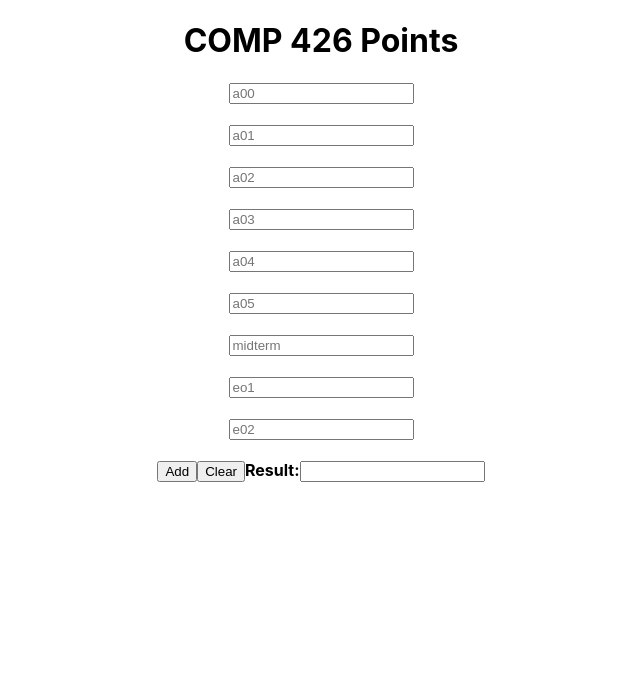
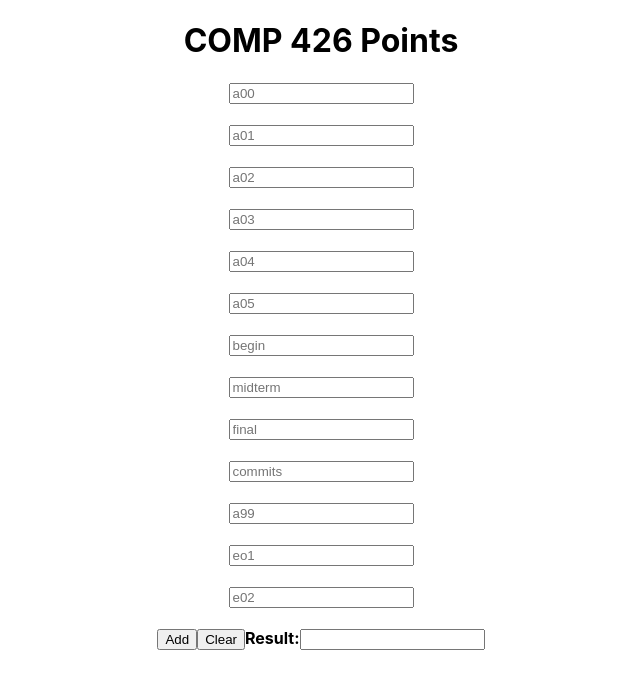
Before and after one commit to comp426-2022-spring/e02-arogyadhakal, a React (Create React App) app: page / in a window 1280 px wide. Shown: the top 688 px of the page, without its empty margins (319-959 px from the left). Built offline with nearby package versions, Linux system fonts and the light colour scheme.

Commit message:
lets see if this works

```diff
--- a/src/App.js
+++ b/src/App.js
@@ -44,13 +44,17 @@ function App() {
     let currentA03 = document.querySelector('#a03').value
     let currentA04 = document.querySelector('#a04').value
     let currentA05 = document.querySelector('#a05').value
+    let currentBegin = document.querySelector('#begin').value
     let currentMidterm = document.querySelector('#midterm').value
+    let currentFinal = document.querySelector('#final').value
+    let currentCommits = document.querySelector('#commits').value
+    let currentA99 = document.querySelector('#a99').value
     let currentE01 = document.querySelector('#e01').value
     let currentE02 = document.querySelector('#e02').value
     if(currentSum==='')
     return;
 // 2. This line is where you add the points all together. Add your other variable references here. Make sure that they match what is above and what is below in the HTML form
-    let sum = parseInt(currentA00) + parseInt(currentA01) + parseInt(currentA02) + parseInt(currentA03) + parseInt(currentA04) + parseInt(currentA05) + parseInt(currentE01) + parseInt(currentE02) + parseFloat(currentMidterm);
+    let sum = parseInt(currentA00) + parseInt(currentA01) + parseInt(currentA02) + parseInt(currentA03) + parseInt(currentA04) + parseInt(currentA05) + parseInt(currentE01) + parseInt(currentE02) + parseInt(currentMidterm) + parseInt(currentBegin) + parseInt(currentFinal) + parseInt(currentCommits) + parseInt(currentA99);
     setCurrentSum(sum);
   }
 
@@ -71,7 +75,11 @@ function App() {
             <input type="text" id="a03" placeholder="a03" /><br/><br/>
             <input type="text" id="a04" placeholder="a04" /><br/><br/>
             <input type="text" id="a05" placeholder="a05" /><br/><br/>
+            <input type="text" id="begin" placeholder="begin" /><br/><br/>
             <input type="text" id="midterm" placeholder="midterm" /><br/><br/>
+            <input type="text" id="final" placeholder="final" /><br/><br/>
+            <input type="text" id="commits" placeholder="commits" /><br/><br/>
+            <input type="text" id="a99" placeholder="a99" /><br/><br/>
             <input type="text" id="e01" placeholder="eo1" /><br/><br/>
             <input type="text" id="e02" placeholder="e02" /><br/><br/>
             <button onClick={Add}>Add</button>
```
